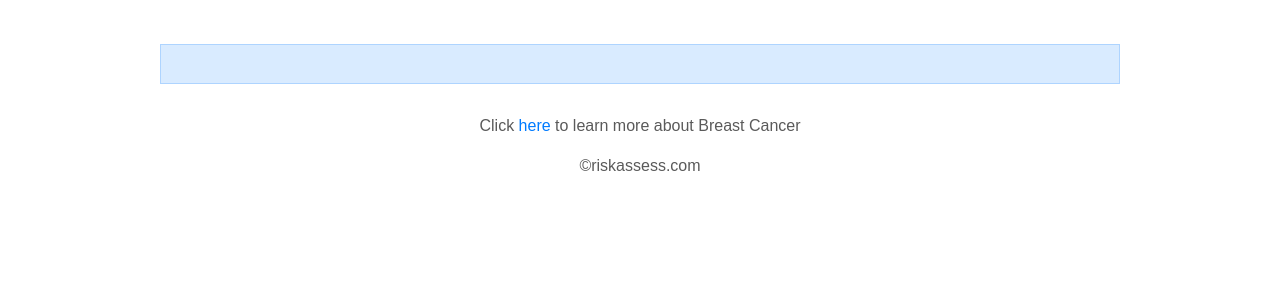
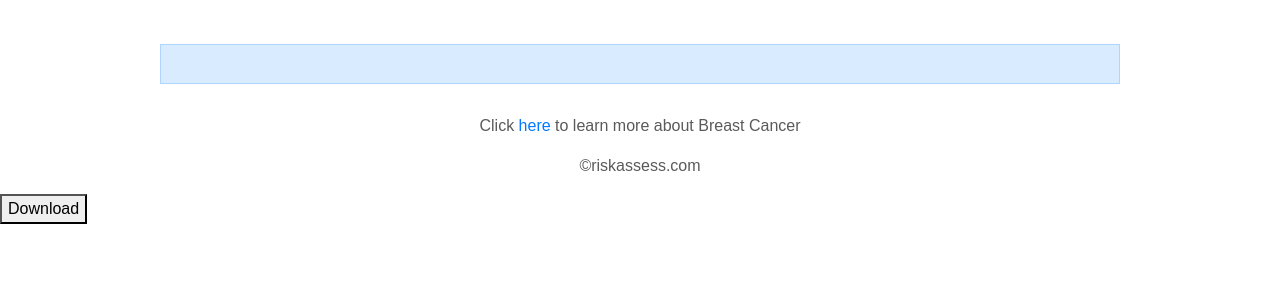
Before and after one commit to abhayshah0305/RiskAssess, a Flask app: template templates/cancer_result.html in a window 1280 px wide. Shown: the part 194-494 px from the top of the page. Run offline with Flask 2, Linux system fonts and the light colour scheme; the template is opened without the code that fills it, so the values that code supplies are empty; parts of the project's set-up code (start-up, migrations or seed data) failed here and were passed over; some libraries are stand-ins or nearby versions.

Commit message:
Initial Commit

```diff
--- a/templates/cancer_result.html
+++ b/templates/cancer_result.html
@@ -10,6 +10,24 @@
 	<script src="https://maxcdn.bootstrapcdn.com/bootstrap/4.0.0/js/bootstrap.min.js"></script>
 	<script src="https://use.fontawesome.com/releases/v5.0.8/js/all.js"></script>
     <link rel="canonical" href="https://getbootstrap.com/docs/4.5/examples/carousel/">
+    <script src="https://cdnjs.cloudflare.com/ajax/libs/html2pdf.js/0.9.2/html2pdf.bundle.js"></script>
+    <script type="text/javascript" language="JavaScript">
+    window.onload = function () {
+    document.getElementById("download")
+        .addEventListener("click", () => {
+            const invoice = this.document.getElementById("assess");
+            console.log(invoice);
+            console.log(window);
+            var opt = {
+                margin: 1,
+                filename: 'Assessment.pdf',
+                image: { type: 'jpeg', quality: 0.98 },
+                html2canvas: { scale: 2 },
+                jsPDF: { unit: 'in', format: 'letter', orientation: 'landscape' }
+            };
+            html2pdf().from(invoice).set(opt).save();
+        })
+   }</script>
     <style>
         body {
     padding-top: 3rem;
@@ -54,6 +72,8 @@ nav {
 }
     </style>
 </head>
+<body>
+    <div id="assess">
         <div class="pricing-header px-3 py-3 pt-md-5 pb-md-4 mx-auto text-center">
             <h1 class="display-5">Risk Assessment</h1>
             <p class="lead">Please find below the Risk Assessment</p>
@@ -61,5 +81,7 @@ nav {
         <div class="container themed-container"><h1 style="text-align: center;">{{prediction_text}}</h1></div>
         <p style="text-align: center;">Click <a href="/disindex">here</a> to learn more about Breast Cancer</p>
         <p style="text-align: center;">&copy;riskassess.com</p>
+    </div>
+    <button class="submit" id="download">Download</button>
 </body>
 </html>
```
Also changed, not shown: 1 other file. Lines whose indentation alone changed are shown as unchanged.
